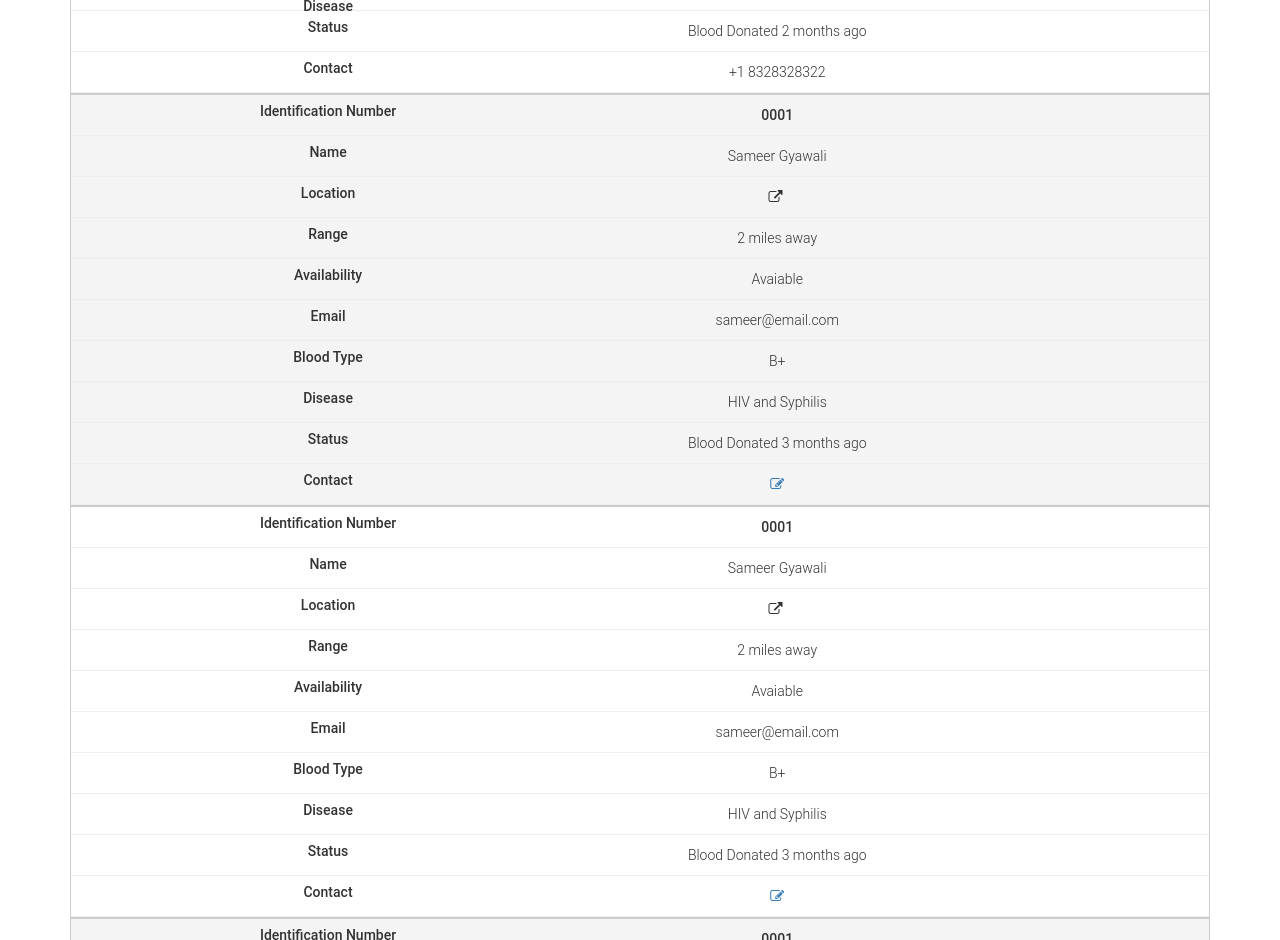
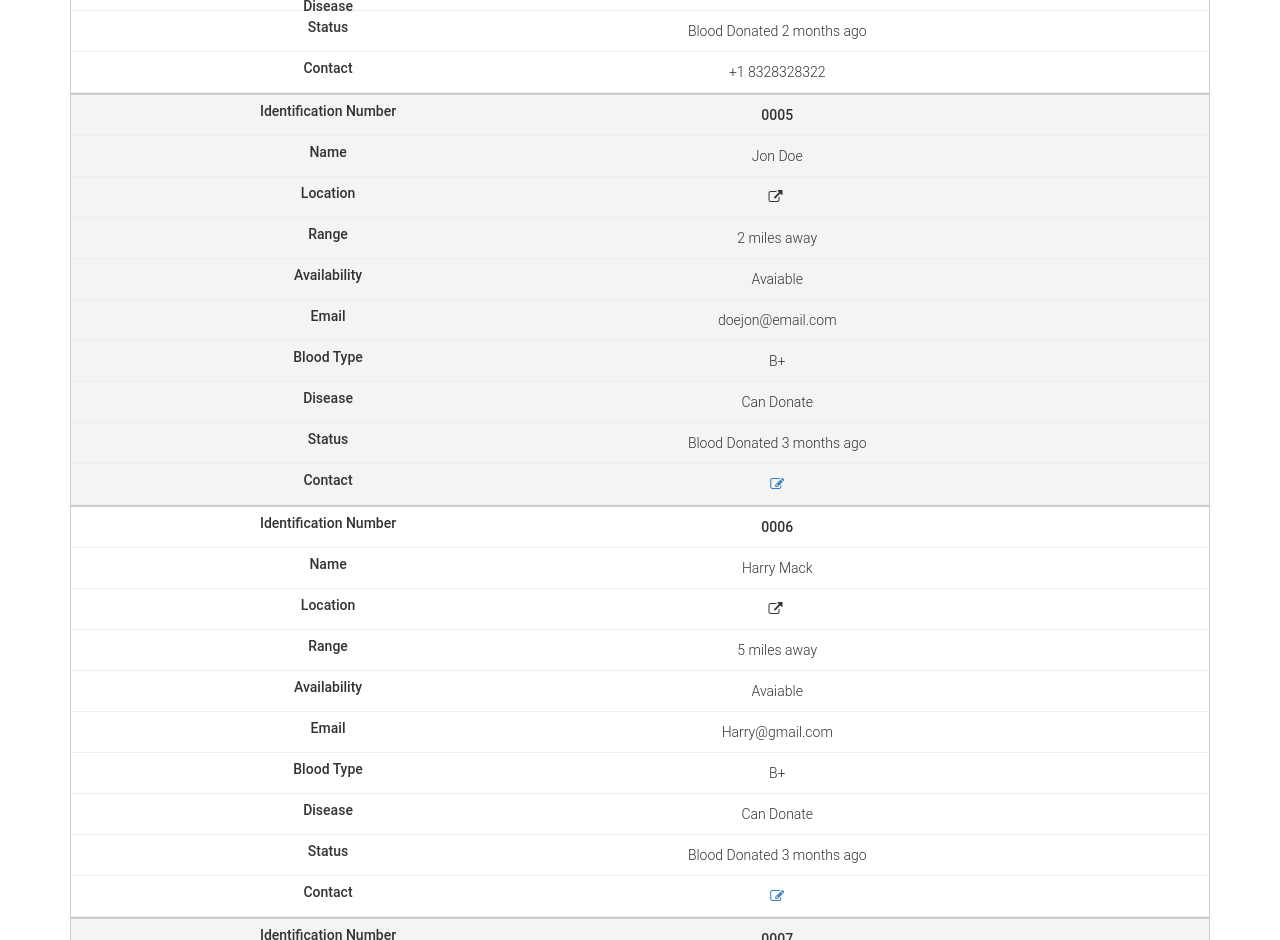
Before and after one commit to samirvaii/Blood-Bank-Project, a plain HTML site: page index.html in a window 1280 px wide. Shown: the part 1860-2800 px from the top of the page. Drawn offline with nearby package versions, Linux system fonts and the light colour scheme.

Commit message:
Update index.html

```diff
--- a/index.html
+++ b/index.html
@@ -53,11 +53,11 @@
             <tbody>
             <tr>
                 <td data-table-header="Identification Number">0001</td>
-                <td data-table-header="Name">Sameer Gyawali</td>
+                <td data-table-header="Name">Samir Gyawali</td>
                 <td data-table-header="Location"><i aria-hidden="true" class="fa fa-external-link" data-toggle="popover" data-img='http://89.38.143.213/picture-ab49beef9067-70-0-1-85.jpg'>&nbsp;</i></td>
                 <td data-table-header="Range">2 miles away</td>
                 <td data-table-header="Availability">Avaiable</td>
-                <td data-table-header="Email">sameer@email.com</td>
+                <td data-table-header="Email">sameer@gmail.com</td>
                 <td data-table-header="Blood Type">B+</td>
                 <td data-table-header="Disease">HIV and Syphilis</td>
                 <td data-table-header="Status">Blood Donated 3 months ago</td>
@@ -70,10 +70,10 @@
                 <td data-table-header="Location"><i aria-hidden="true" class="fa fa-external-link" data-toggle="popover" data-img='http://89.38.143.213/picture-ab49beef9067-70-0-1-85.jpg'>&nbsp;</i></td>
                 <td data-table-header="Range">2 miles away</td>
                 <td data-table-header="Availability">Avaiable</td>
-                <td data-table-header="Email">Thakkur@email.com</td>
+                <td data-table-header="Email">Thakkur@gmail.com</td>
                 <td data-table-header="Blood Type">B+</td>
                 <td data-table-header="Disease"></td>
-                <td data-table-header="Status">Blood Donated 3 months ago</td>
+                <td data-table-header="Status">Blood Donated 2 months ago</td>
                 <td data-table-header="Contact"> <a href="#"><i class="fa fa-edit"></i></a></td>
             </tr>
 
@@ -83,7 +83,7 @@
                 <td data-table-header="Location"><i aria-hidden="true" class="fa fa-external-link" data-toggle="popover" data-img='http://89.38.143.213/picture-ab49beef9067-70-0-1-85.jpg'>&nbsp;</i></td>
                 <td data-table-header="Range">2 miles away</td>
                 <td data-table-header="Availability">Avaiable</td>
-                <td data-table-header="Email">sameer@email.com</td>
+                <td data-table-header="Email">dahalrohan@gmail.com</td>
                 <td data-table-header="Blood Type">B+</td>
                 <td data-table-header="Disease">NA</td>
                 <td data-table-header="Status">Blood Donated 3 months ago</td>
@@ -92,7 +92,7 @@
 
 
             <tr>
-                <td data-table-header="Identification Number">0002</td>
+                <td data-table-header="Identification Number">0004</td>
                 <td data-table-header="Name">John Dey</td>
                 <td data-table-header="Location"><i aria-hidden="true" class="fa fa-external-link" data-toggle="popover" data-img='http://89.38.143.213/picture-ab49beef9067-70-0-1-85.jpg'>&nbsp;</i></td>
                 <td data-table-header="Range">1 miles away</td>
@@ -106,40 +106,40 @@
 
 
             <tr>
-                <td data-table-header="Identification Number">0001</td>
-                <td data-table-header="Name">Sameer Gyawali</td>
+                <td data-table-header="Identification Number">0005</td>
+                <td data-table-header="Name">Jon Doe</td>
                 <td data-table-header="Location"><i aria-hidden="true" class="fa fa-external-link" data-toggle="popover" data-img='http://89.38.143.213/picture-ab49beef9067-70-0-1-85.jpg'>&nbsp;</i></td>
                 <td data-table-header="Range">2 miles away</td>
                 <td data-table-header="Availability">Avaiable</td>
-                <td data-table-header="Email">sameer@email.com</td>
+                <td data-table-header="Email">doejon@email.com</td>
                 <td data-table-header="Blood Type">B+</td>
-                <td data-table-header="Disease">HIV and Syphilis</td>
+                <td data-table-header="Disease">Can Donate</td>
                 <td data-table-header="Status">Blood Donated 3 months ago</td>
                 <td data-table-header="Contact"> <a href="#"><i class="fa fa-edit"></i></a></td>
             </tr>
 
 
             <tr>
-                <td data-table-header="Identification Number">0001</td>
-                <td data-table-header="Name">Sameer Gyawali</td>
+                <td data-table-header="Identification Number">0006</td>
+                <td data-table-header="Name">Harry Mack</td>
                 <td data-table-header="Location"><i aria-hidden="true" class="fa fa-external-link" data-toggle="popover" data-img='http://89.38.143.213/picture-ab49beef9067-70-0-1-85.jpg'>&nbsp;</i></td>
-                <td data-table-header="Range">2 miles away</td>
+                <td data-table-header="Range">5 miles away</td>
                 <td data-table-header="Availability">Avaiable</td>
-                <td data-table-header="Email">sameer@email.com</td>
+                <td data-table-header="Email">Harry@gmail.com</td>
                 <td data-table-header="Blood Type">B+</td>
-                <td data-table-header="Disease">HIV and Syphilis</td>
+                <td data-table-header="Disease">Can Donate </td>
                 <td data-table-header="Status">Blood Donated 3 months ago</td>
                 <td data-table-header="Contact"> <a href="#"><i class="fa fa-edit"></i></a></td>
             </tr>
 
 
             <tr>
-                <td data-table-header="Identification Number">0001</td>
-                <td data-table-header="Name">Sameer Gyawali</td>
+                <td data-table-header="Identification Number">0007</td>
+                <td data-table-header="Name">Rita Harris</td>
                 <td data-table-header="Location"><i aria-hidden="true" class="fa fa-external-link" data-toggle="popover" data-img='http://89.38.143.213/picture-ab49beef9067-70-0-1-85.jpg'>&nbsp;</i></td>
                 <td data-table-header="Range">2 miles away</td>
                 <td data-table-header="Availability">Avaiable</td>
-                <td data-table-header="Email">sameer@email.com</td>
+                <td data-table-header="Email">Harris@gmail.com</td>
                 <td data-table-header="Blood Type">B+</td>
                 <td data-table-header="Disease">HIV and Syphilis</td>
                 <td data-table-header="Status">Blood Donated 3 months ago</td>
```
